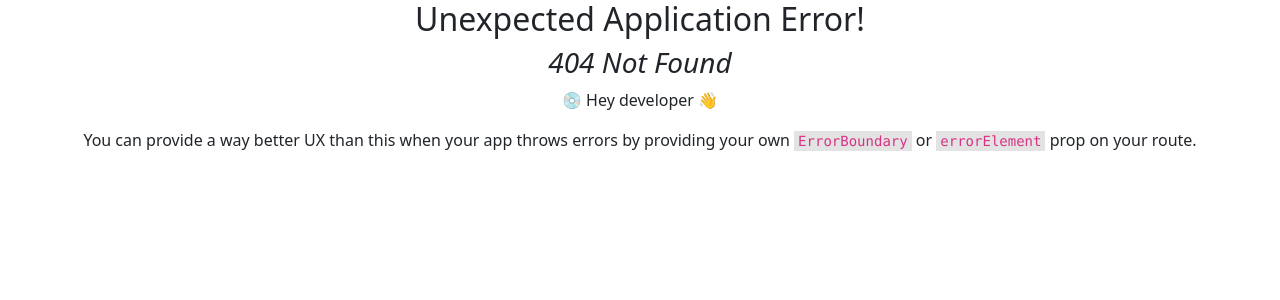
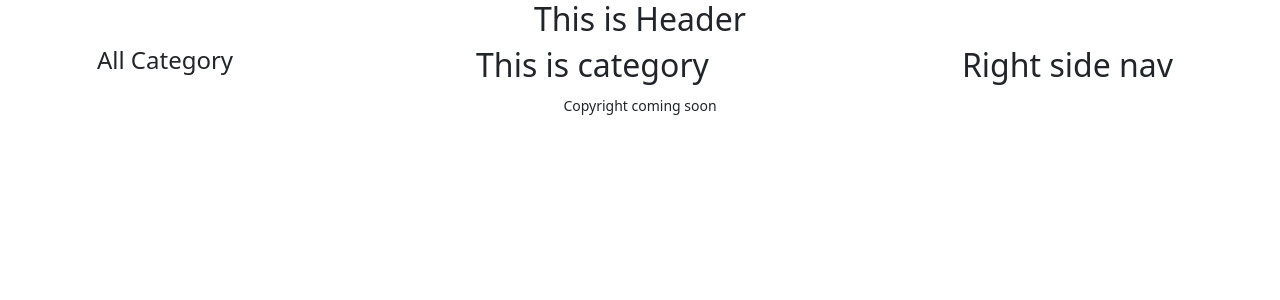
Before and after one commit to faisal-hdev/dragon-news-client, a React (Create React App) app: page /category/1 in a window 1280 px wide. Before the commit this address had no page. Shown: the top 300 px of the page. Built offline with nearby package versions, Linux system fonts and the light colour scheme.

Commit message:
Router outlet setup complete

```diff
--- /dev/null
+++ b/src/Pages/Category/Category/Category.js
@@ -0,0 +1,11 @@
+import React from "react";
+
+const Category = () => {
+  return (
+    <div>
+      <h2>This is category</h2>
+    </div>
+  );
+};
+
+export default Category;
--- /dev/null
+++ b/src/Pages/Home/Home/Home.js
@@ -0,0 +1,11 @@
+import React from "react";
+
+const Home = () => {
+  return (
+    <div>
+      <h2>This is Home Component</h2>
+    </div>
+  );
+};
+
+export default Home;
--- /dev/null
+++ b/src/Pages/News/News/News.js
@@ -0,0 +1,11 @@
+import React from "react";
+
+const News = () => {
+  return (
+    <div>
+      <h2>This is news Compo</h2>
+    </div>
+  );
+};
+
+export default News;
--- /dev/null
+++ b/src/Pages/Shared/Footer/Footer.js
@@ -0,0 +1,13 @@
+import React from "react";
+
+const Footer = () => {
+  return (
+    <div>
+      <p>
+        <small>Copyright coming soon</small>
+      </p>
+    </div>
+  );
+};
+
+export default Footer;
--- /dev/null
+++ b/src/Pages/Shared/Header/Header.js
@@ -0,0 +1,11 @@
+import React from "react";
+
+const Header = () => {
+  return (
+    <div>
+      <h2>This is Header</h2>
+    </div>
+  );
+};
+
+export default Header;
--- /dev/null
+++ b/src/Pages/Shared/LeftSideNav/LeftSideNav.js
@@ -0,0 +1,12 @@
+import React, { useState } from "react";
+
+const LeftSideNav = () => {
+  const [categories, setCategories] = useState([]);
+  return (
+    <div>
+      <h4>All Category</h4>
+    </div>
+  );
+};
+
+export default LeftSideNav;
--- /dev/null
+++ b/src/Pages/Shared/RigthSIdeNav/RightSideNav.js
@@ -0,0 +1,11 @@
+import React from "react";
+
+const RightSideNav = () => {
+  return (
+    <div>
+      <h2>Right side nav</h2>
+    </div>
+  );
+};
+
+export default RightSideNav;
--- a/src/layOut/Main.js
+++ b/src/layOut/Main.js
@@ -1,10 +1,29 @@
 import React from "react";
+import { Col, Container, Row } from "react-bootstrap";
 import { Outlet } from "react-router-dom";
+import LeftSideNav from "../Pages/Shared/LeftSideNav/LeftSideNav";
+import RightSideNav from "../Pages/Shared/RigthSIdeNav/RightSideNav";
+import Header from "../Pages/Shared/Header/Header";
+import Footer from "../Pages/Shared/Footer/Footer";
 
 const Main = () => {
   return (
     <div>
-      <Outlet></Outlet>
+      <Header />
+      <Container>
+        <Row>
+          <Col lg="2">
+            <LeftSideNav />
+          </Col>
+          <Col lg="7">
+            <Outlet></Outlet>
+          </Col>
+          <Col lg="3">
+            <RightSideNav />
+          </Col>
+        </Row>
+      </Container>
+      <Footer />
     </div>
   );
 };
```
Also changed, not shown: src/Routes/Routes/Routes.js (+17 -1 lines).
